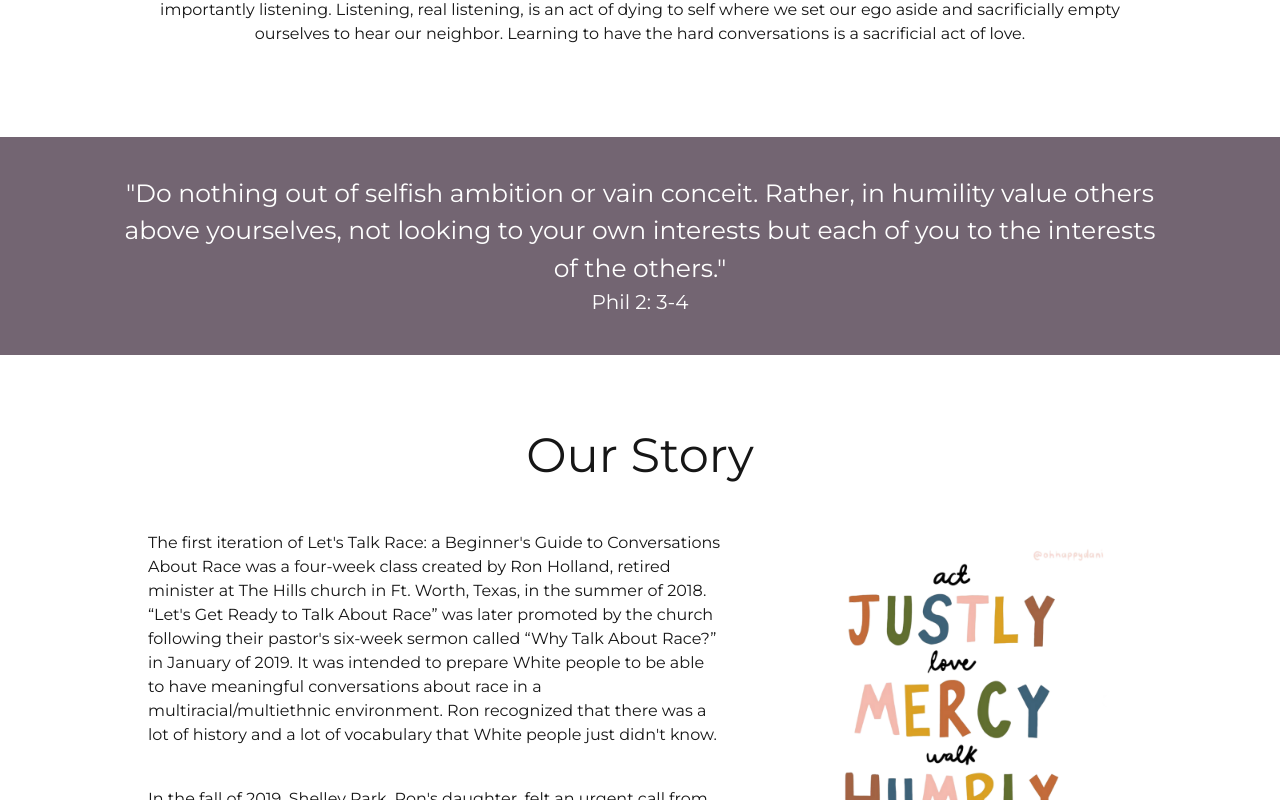
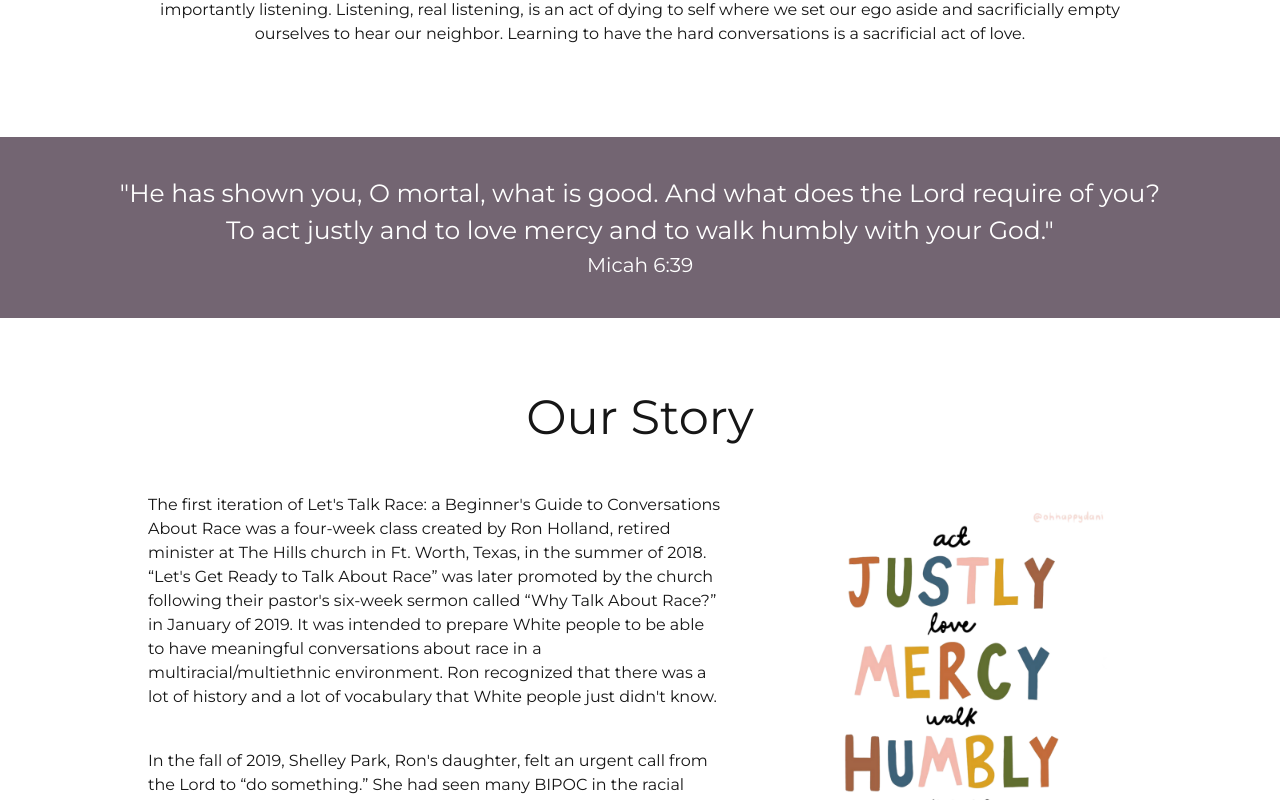
Before and after one commit to sd99park/Lets-Talk-Race-Website, a React (Create React App) app: page /About in a window 1280 px wide. Shown: the part 1120-1920 px from the top of the page. Built offline with nearby package versions, Linux system fonts and the light colour scheme.

Commit message:
Header Fix and Verse change

```diff
--- a/src/components/About/About.css
+++ b/src/components/About/About.css
@@ -2,8 +2,15 @@
   margin-bottom: 5rem;
 }
 
-.about-verse {
+.about-verse-one {
   background-color: rgb(115 101 114);
+  margin: auto;
+  width: 100%;
+  margin: 2cm auto;
+}
+
+.about-verse-two {
+  background-color: rgb(196 128 122);
   margin: auto;
   width: 100%;
   margin: 2cm auto;
--- a/src/components/About/About.js
+++ b/src/components/About/About.js
@@ -2,7 +2,7 @@ import "./About.css";
 import ProfilePage from "./Profiles/ProfilePage";
 import Story from "./Story";
 import headBanner from "../../img/headbanner.png";
-import InTheName from "./Profiles/InTheName";
+import InTheName from "./InTheName";
 import { useEffect } from "react";
 import { useLocation } from "react-router-dom";
 
@@ -27,20 +27,20 @@ const About = () => {
       <div id="InTheName">
         <InTheName />
       </div>
-      <div className="about-verse">
+      <div className="about-verse-one">
         <div>
           <p className="about-verse-text">
-            "Do nothing out of selfish ambition or vain conceit. Rather, in
-            humility value others above yourselves, not looking to your own
-            interests but each of you to the interests of the others."
-            <p className="about-verse-verse">Phil 2: 3-4</p>
+            "He has shown you, O mortal, what is good. And what does the Lord
+            require of you? To act justly and to love mercy and to walk humbly
+            with your God."
+            <p className="about-verse-verse">Micah 6:39</p>
           </p>
         </div>
       </div>
       <div id="Story">
         <Story />
       </div>
-      <div className="about-verse">
+      <div className="about-verse-two">
         <div>
           <p className="about-verse-text">
             "Do nothing out of selfish ambition or vain conceit. Rather, in
--- a/src/components/Header.js
+++ b/src/components/Header.js
@@ -18,6 +18,14 @@ const Header = () => {
     window.addEventListener("resize", handleResize);
     return () => window.removeEventListener("resize", handleResize);
   }, []);
+
+  window.addEventListener("click", function (e) {
+    document.querySelectorAll(".dropdown").forEach(function (dropdown) {
+      if (!dropdown.contains(e.target)) {
+        dropdown.open = false;
+      }
+    });
+  });
 
   const isNotMobile = windowDimension > 815;
 
@@ -69,7 +77,7 @@ const Header = () => {
             <div className="flex-none">
               <ul className="menu menu-horizontal px-1 text-2xl">
                 <li>
-                  <details>
+                  <details class="dropdown">
                     <summary>About</summary>
                     <ul className="p-2 bg-base-100 bg-opacity-50 rounded-t-none w-64">
                       <li>
```
Also changed, not shown: src/components/About/InTheName.js (renamed from src/components/About/Profiles/InTheName.js).
